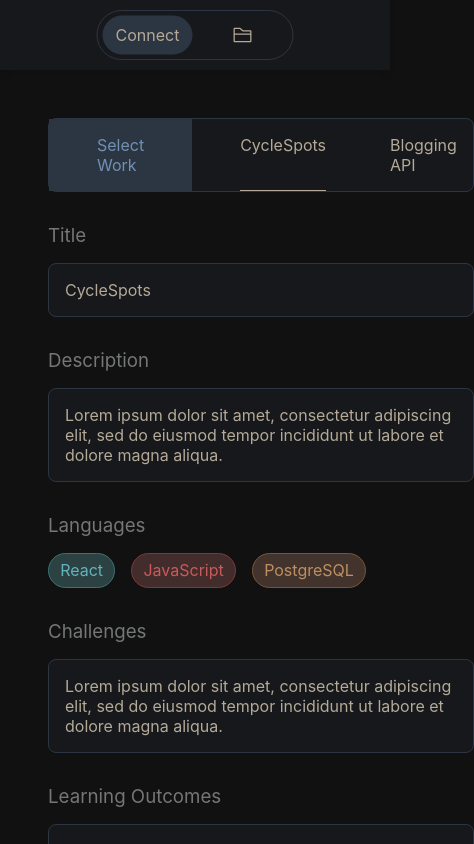
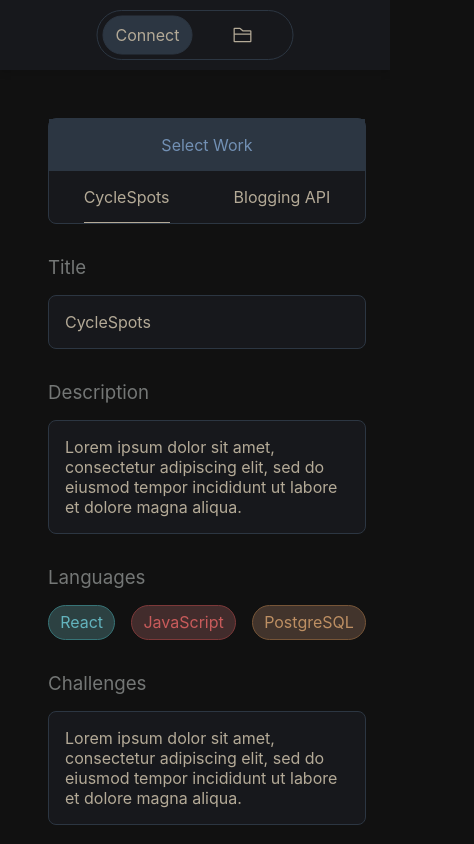
Before and after one commit to aubreymae/swe-portfolio, a React (Create React App) app: page /works in a window 390 px wide. Shown: the top 844 px of the page, 474 px wide, since content can reach past the window. Built offline with nearby package versions, Linux system fonts and the light colour scheme; a web font is replaced by a local one.

Commit message:
Added mobile breakpoints to fix mobile view for works list nav

```diff
--- a/src/components/WorksList/WorksList.css
+++ b/src/components/WorksList/WorksList.css
@@ -51,3 +51,17 @@
   background-color: var(--light-beige-1);
   transition: 0.3s ease all;
 }
+
+@media (width <= 900px) {
+  #works-list-container {
+    flex-direction: column;
+    gap: 0px;
+  }
+
+  .list-col {
+    display: flex;
+    flex-direction: row;
+    justify-content: center;
+    overflow-x: scroll;
+  }
+}
```
